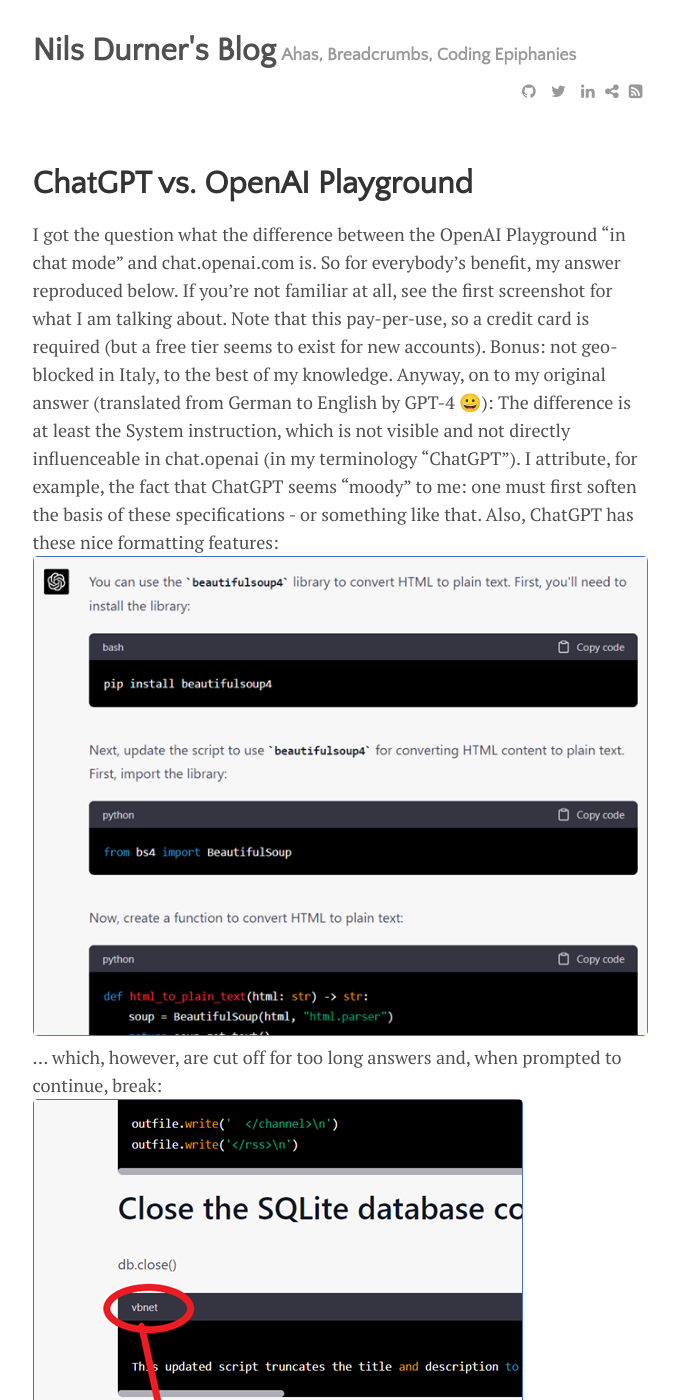
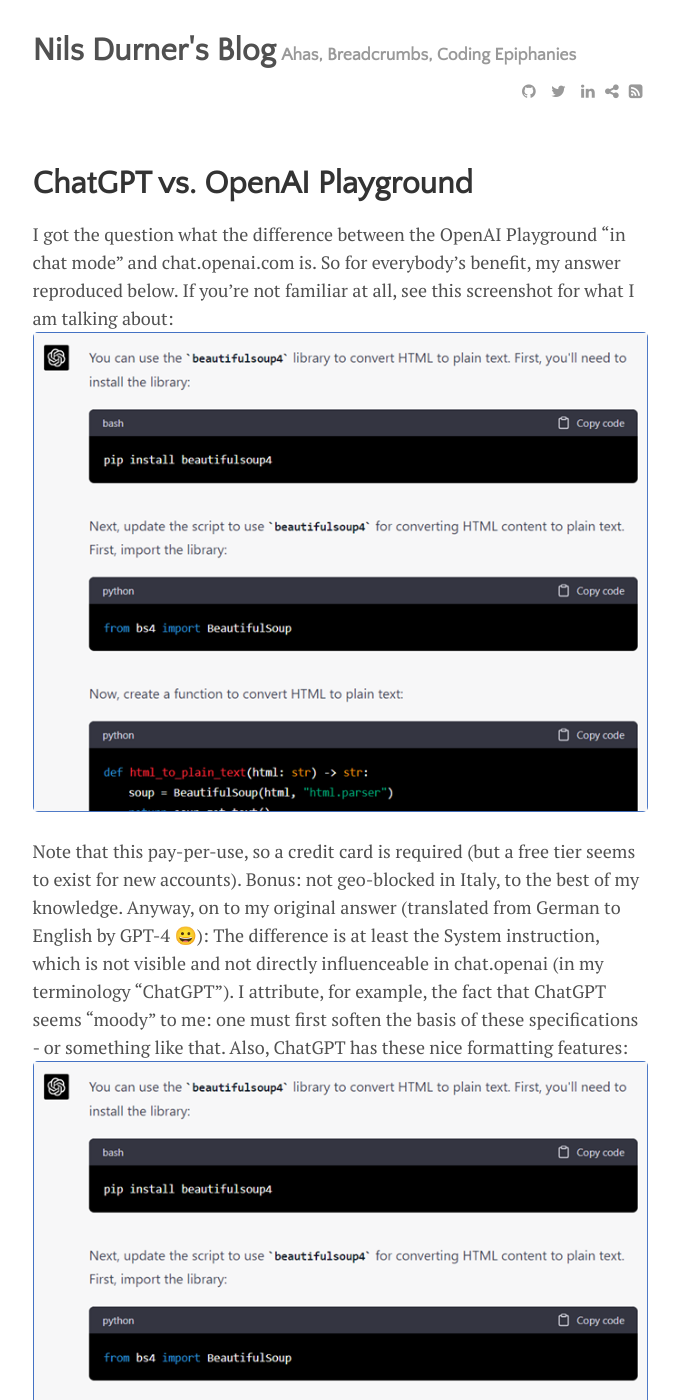
Before and after one commit to ndurner/ndurner.github.io, a Jekyll site: the page built from _posts/2023-04-01-chatgpt-vs-openai-playground.md, in a window 1280 px wide and 1400 px high. Shown: the whole window, without its empty margins (300-979 px from the left). Built offline with Jekyll 4.4.1, drawn with Linux system fonts in a browser that asks for light colours.

Commit message:
actually show screenshot

```diff
--- a/_posts/2023-04-01-chatgpt-vs-openai-playground.md
+++ b/_posts/2023-04-01-chatgpt-vs-openai-playground.md
@@ -7,12 +7,16 @@
 date: 2023-04-01
 ---
 
-I got the question what the difference between the OpenAI Playground "in chat mode" and chat.openai.com is. So for everybody's benefit, my answer reproduced below. If you're not familiar at all, see the first screenshot for what I am talking about. Note that this pay-per-use, so a credit card is required (but a free tier seems to exist for new accounts). Bonus: not geo-blocked in Italy, to the best of my knowledge. Anyway, on to my original answer (translated from German to English by GPT-4 😀):
+I got the question what the difference between the OpenAI Playground "in chat mode" and chat.openai.com is. So for everybody's benefit, my answer reproduced below. If you're not familiar at all, see this screenshot for what I am talking about:
+![Well-formatted code snippets in ChatGPT](assets/img/chatgpt-formatting.png)
+
+Note that this pay-per-use, so a credit card is required (but a free tier seems to exist for new accounts). Bonus: not geo-blocked in Italy, to the best of my knowledge. Anyway, on to my original answer (translated from German to English by GPT-4 😀):
 The difference is at least the System instruction, which is not visible and not directly influenceable in chat.openai (in my terminology "ChatGPT"). I attribute, for example, the fact that ChatGPT seems "moody" to me: one must first soften the basis of these specifications - or something like that.
 Also, ChatGPT has these nice formatting features:
 ![Well-formatted code snippets in ChatGPT](assets/img/chatgpt-formatting.png)
 ... which, however, are cut off for too long answers and, when prompted to continue, break:
 ![not so well-formatted code snippets in ChatGPT](assets/img/chatgpt-misformatting.png)
+
 ... and then it just gets annoying.
 In the future, there are supposed to be these plugins, through which not only code will be displayed in such a prepared way, but also, for example, WolframAlpha will be directly embedded:
 ![not so well-formatted code snippets in ChatGPT](assets/img/chatgpt-plugins.png)
```
